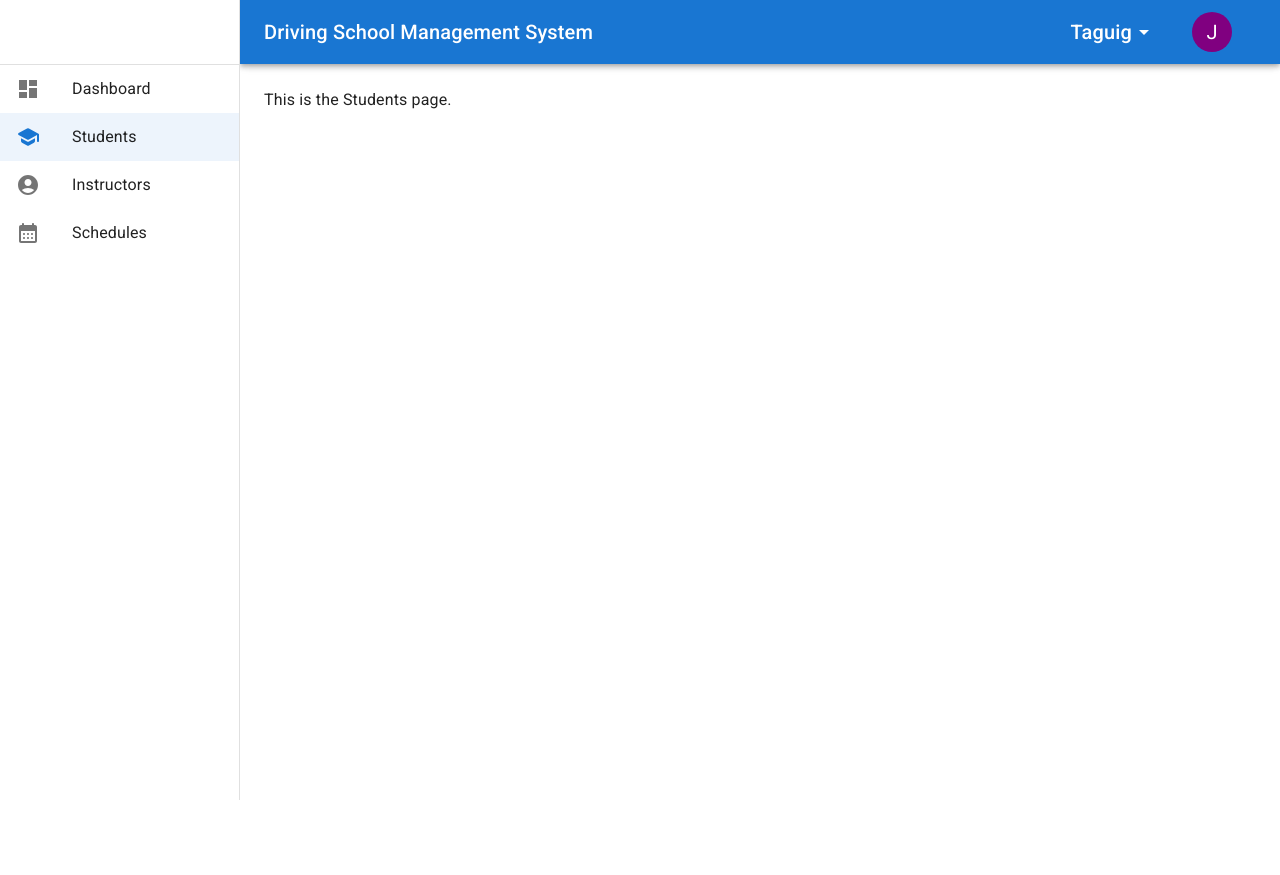
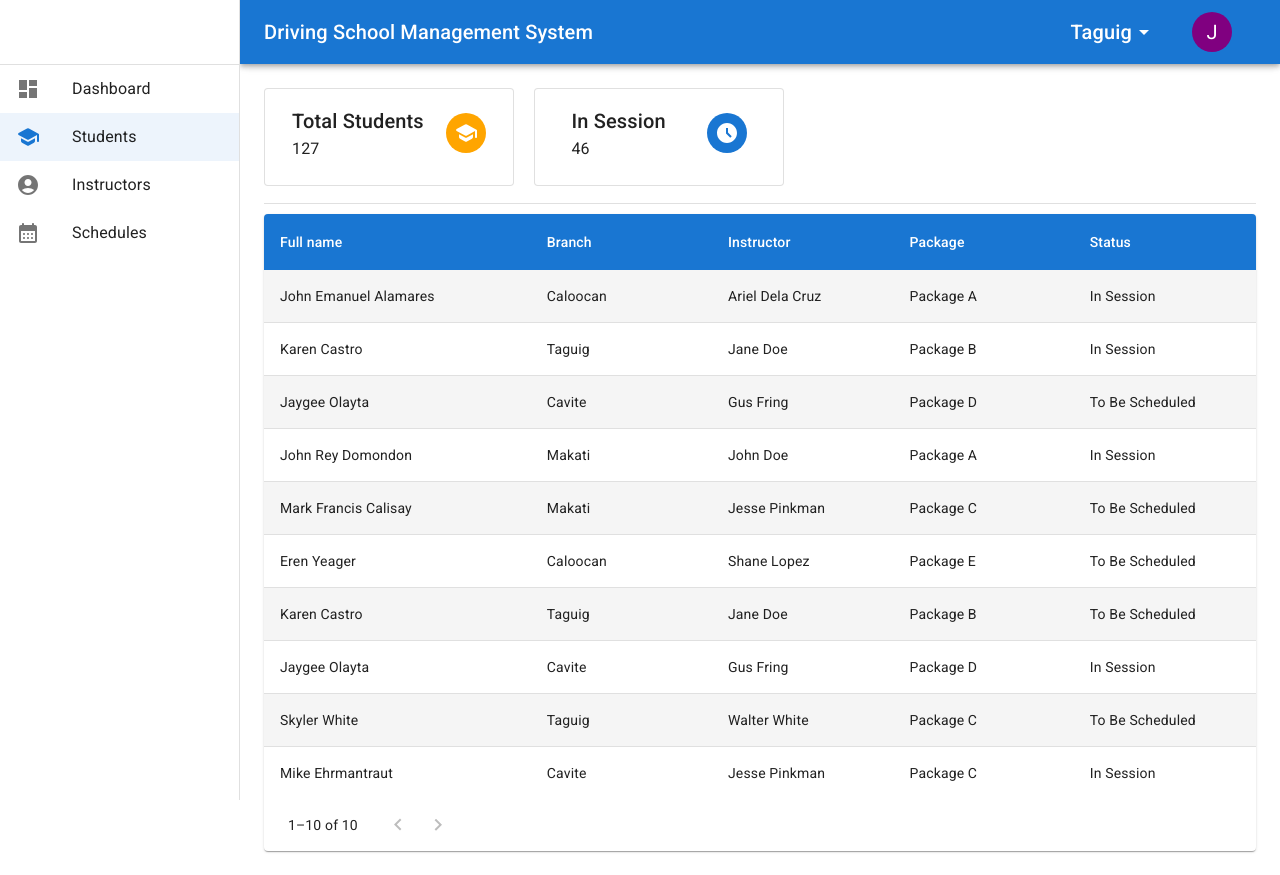
Before and after one commit to EmilAlamares/driving-school-system, a React (Create React App) app: page /students in a window 1280 px wide. Before the commit the page ends 800 px from the top, so only its background shows below. Built offline with nearby package versions, Linux system fonts and the light colour scheme.

Commit message:
Add student table

```diff
--- a/src/pages/Dashboard/index.js
+++ b/src/pages/Dashboard/index.js
@@ -7,22 +7,21 @@ import { Link } from "react-router-dom"
 const cardStyles = {
   width: "250px",
   height: "100px",
-  margin: "20px",
-  textDecoration: 'none',
+  textDecoration: "none",
+}
+
+const cardContentStyles = {
+  display: "flex",
+  alignItems: "center",
+  justifyContent: "space-around",
 }
 
 const totalStudents = (
   <>
-    <CardContent
-      sx={{
-        display: "flex",
-        alignItems: "center",
-        justifyContent: "space-around",
-      }}
-    >
+    <CardContent sx={cardContentStyles}>
       <Typography variant="h6">
         Students
-        <Typography sx={{ fontSize: "14px" }}>127</Typography>
+        <Typography>127</Typography>
       </Typography>
       <Avatar sx={{ bgcolor: "orange" }}>
         <SchoolRoundedIcon />
@@ -34,15 +33,11 @@ const totalStudents = (
 const totalInstructors = (
   <>
     <CardContent
-      sx={{
-        display: "flex",
-        alignItems: "center",
-        justifyContent: "space-around",
-      }}
+      sx={cardContentStyles}
     >
       <Typography variant="h6">
         Instructors
-        <Typography sx={{ fontSize: "14px" }}>89</Typography>
+        <Typography>89</Typography>
       </Typography>
       <Avatar sx={{ bgcolor: "#1976d2" }}>
         <AccountCircleRoundedIcon />
@@ -54,15 +49,11 @@ const totalInstructors = (
 const todaySession = (
   <>
     <CardContent
-      sx={{
-        display: "flex",
-        alignItems: "center",
-        justifyContent: "space-around",
-      }}
+      sx={cardContentStyles}
     >
       <Typography variant="h6">
         Today's Session
-        <Typography sx={{ fontSize: "14px" }}>25</Typography>
+        <Typography>25</Typography>
       </Typography>
       <Avatar sx={{ bgcolor: "#8C7B69" }}>
         <CalendarMonthRoundedIcon />
@@ -77,10 +68,20 @@ const Dashboard = () => {
       <Card variant="outlined" sx={cardStyles} component={Link} to="/students">
         {totalStudents}
       </Card>
-      <Card variant="outlined" sx={cardStyles} component={Link} to="/instructors">
+      <Card
+        variant="outlined"
+        sx={{ ...cardStyles, marginLeft: "20px" }}
+        component={Link}
+        to="/instructors"
+      >
         {totalInstructors}
       </Card>
-      <Card variant="outlined" sx={cardStyles} component={Link} to="/schedules">
+      <Card
+        variant="outlined"
+        sx={{ ...cardStyles, marginLeft: "20px" }}
+        component={Link}
+        to="/schedules"
+      >
         {todaySession}
       </Card>
     </Box>
--- /dev/null
+++ b/src/pages/Students/components/StudentTable.js
@@ -0,0 +1,163 @@
+import * as React from "react"
+import { styled } from "@mui/material/styles"
+import Table from "@mui/material/Table"
+import TableBody from "@mui/material/TableBody"
+import TableCell, { tableCellClasses } from "@mui/material/TableCell"
+import TableContainer from "@mui/material/TableContainer"
+import TableHead from "@mui/material/TableHead"
+import TablePagination from "@mui/material/TablePagination"
+import TableRow from "@mui/material/TableRow"
+import Paper from "@mui/material/Paper"
+
+export default function StudentTable() {
+  function createData(name, branch, instructor, selectedPackage, status) {
+    return { name, branch, instructor, selectedPackage, status }
+  }
+
+  const rows = [
+    createData(
+      "John Emanuel Alamares",
+      "Caloocan",
+      "Ariel Dela Cruz",
+      "Package A",
+      "In Session"
+    ),
+    createData("Karen Castro", "Taguig", "Jane Doe", "Package B", "In Session"),
+    createData(
+      "Jaygee Olayta",
+      "Cavite",
+      "Gus Fring",
+      "Package D",
+      "To Be Scheduled"
+    ),
+    createData(
+      "John Rey Domondon",
+      "Makati",
+      "John Doe",
+      "Package A",
+      "In Session"
+    ),
+    createData(
+      "Mark Francis Calisay",
+      "Makati",
+      "Jesse Pinkman",
+      "Package C",
+      "To Be Scheduled"
+    ),
+    createData(
+      "Eren Yeager",
+      "Caloocan",
+      "Shane Lopez",
+      "Package E",
+      "To Be Scheduled"
+    ),
+    createData("Karen Castro", "Taguig", "Jane Doe", "Package B", "To Be Scheduled"),
+    createData(
+      "Jaygee Olayta",
+      "Cavite",
+      "Gus Fring",
+      "Package D",
+      "In Session"
+    ),
+    createData(
+      "Skyler White",
+      "Taguig",
+      "Walter White",
+      "Package C",
+      "To Be Scheduled"
+    ),
+    createData(
+      "Mike Ehrmantraut",
+      "Cavite",
+      "Jesse Pinkman",
+      "Package C",
+      "In Session"
+    ),
+  ]
+
+  const StyledTableCell = styled(TableCell)(({ theme }) => ({
+    [`&.${tableCellClasses.head}`]: {
+      backgroundColor: "#1976d2",
+      color: theme.palette.common.white,
+    },
+    [`&.${tableCellClasses.body}`]: {
+      fontSize: 14,
+    },
+  }))
+
+  const StyledTableRow = styled(TableRow)(({ theme }) => ({
+    "&:nth-of-type(odd)": {
+      backgroundColor: theme.palette.action.hover,
+    },
+    // hide last border
+    "&:last-child td, &:last-child th": {
+      border: 0,
+    },
+  }))
+
+  const handleChangePage = (event, newPage) => {
+    setPage(newPage)
+  }
+
+  const handleChangeRowsPerPage = (event) => {
+    setRowsPerPage(parseInt(event.target.value, 10))
+    setPage(0)
+  }
+
+  const [page, setPage] = React.useState(0)
+  const [rowsPerPage, setRowsPerPage] = React.useState(10)
+
+  return (
+    <TableContainer component={Paper}>
+      <Table sx={{ minWidth: 650 }}>
+        <TableHead>
+          <StyledTableRow>
+            <StyledTableCell align="left">Full name</StyledTableCell>
+            <StyledTableCell align="left">Branch</StyledTableCell>
+            <StyledTableCell align="left">Instructor</StyledTableCell>
+            <StyledTableCell align="left">Package</StyledTableCell>
+            <StyledTableCell align="left">Status</StyledTableCell>
+          </StyledTableRow>
+        </TableHead>
+        <TableBody>
+          {/* if you don't need to support IE11, you can replace the `stableSort` call with:
+                 rows.sort(getComparator(order, orderBy)).slice() */}
+          {rows
+            .slice(page * rowsPerPage, page * rowsPerPage + rowsPerPage)
+            .map((row, index) => {
+              return (
+                <StyledTableRow tabIndex={-1} key={row.name}>
+                  <StyledTableCell component="th" scope="row"  width="300px">
+                    {row.name}
+                  </StyledTableCell>
+                  <StyledTableCell align="left" width="200px">{row.branch}</StyledTableCell>
+                  <StyledTableCell align="left" width="200px">{row.instructor}</StyledTableCell>
+                  <StyledTableCell align="left" width="200px">{row.selectedPackage}</StyledTableCell>
+                  <StyledTableCell align="left" width="200px">{row.status}</StyledTableCell>
+                </StyledTableRow>
+              )
+            })}
+          {/* {emptyRows > 0 && (
+                <TableRow
+                  style={{
+                    height: (dense ? 33 : 53) * emptyRows,
+                  }}
+                >
+                  <TableCell colSpan={6} />
+                </TableRow>
+              )} */}
+        </TableBody>
+      </Table>
+      <TablePagination
+        sx={{ display: "flex" }}
+        rowsPerPageOptions={[]}
+        component="div"
+        count={rows.length}
+        rowsPerPage={rowsPerPage}
+        page={page}
+        onPageChange={handleChangePage}
+        onRowsPerPageChange={handleChangeRowsPerPage}
+      />
+    </TableContainer>
+  )
+}
--- a/src/pages/Students/index.js
+++ b/src/pages/Students/index.js
@@ -1,9 +1,55 @@
-const Students = () => {
-    return (
-        <div>
-            This is the Students page.
-        </div>
-     );
+import {
+  Box,
+  Typography,
+  Card,
+  CardContent,
+  Divider,
+  Avatar,
+} from "@mui/material"
+import { AccessTimeFilled, SchoolRounded } from "@mui/icons-material"
+import StudentTable from "./components/StudentTable"
+
+const cardContentStyles = {
+  display: "flex",
+  alignItems: "center",
+  justifyContent: "space-around",
 }
 
-export default Students;
+const Students = () => {
+  return (
+    <Box>
+      <Card variant="outlined" sx={{ display: "inline-block", width: 250 }}>
+        <CardContent sx={cardContentStyles}>
+          <Typography variant="h6">
+        Total Students
+            <Typography>127</Typography>
+          </Typography>
+          <Avatar sx={{ bgcolor: "orange" }}>
+            <SchoolRounded />
+          </Avatar>
+        </CardContent>
+      </Card>
+      <Card
+        variant="outlined"
+        sx={{ display: "inline-block", marginLeft: "20px", width: 250 }}
+      >
+        <CardContent sx={cardContentStyles}>
+          <Typography variant="h6">
+            In Session
+            <Typography>46</Typography>
+          </Typography>
+          <Avatar sx={{ bgcolor: "#1976d2" }}>
+            <AccessTimeFilled />
+          </Avatar>
+        </CardContent>
+      </Card>
+      <Divider sx={{marginTop: '10px'}} />
+
+     <Box paddingTop={'10px'}>
+      <StudentTable />
+     </Box>
+    </Box>
+  )
+}
+
+export default Students
```
